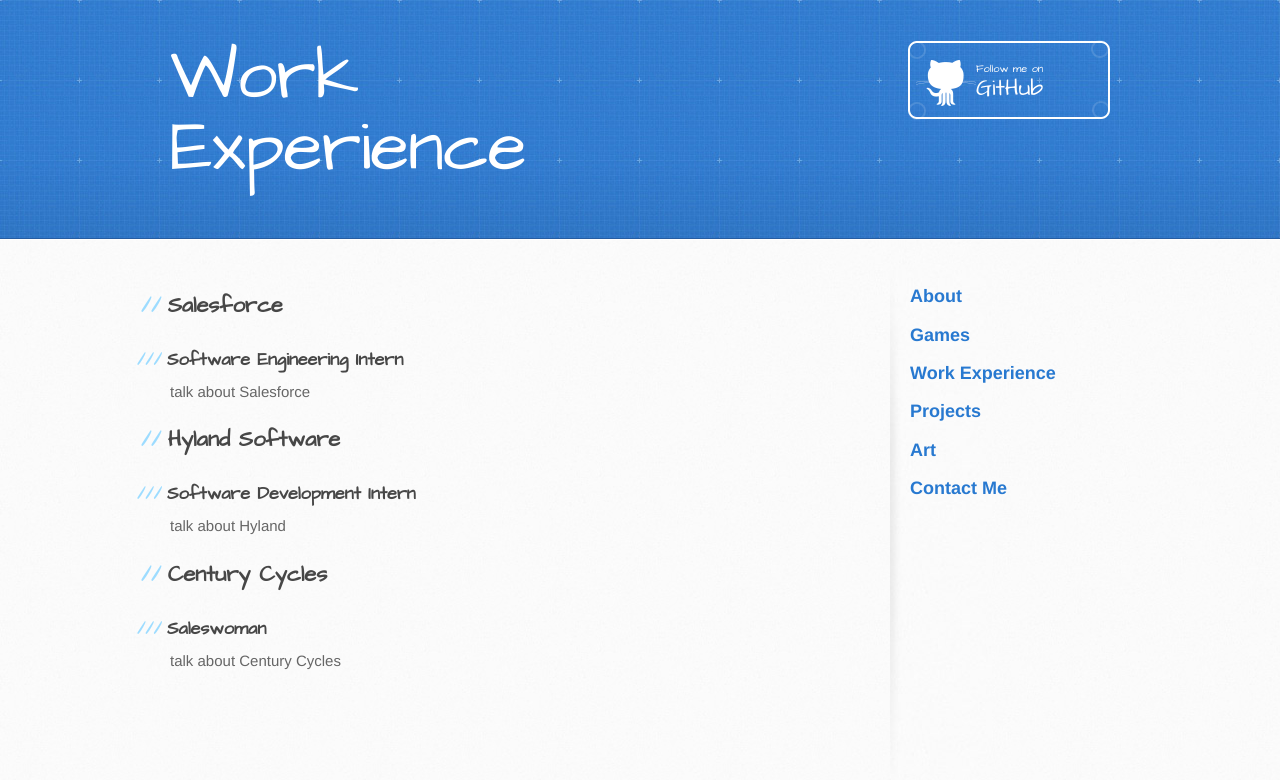
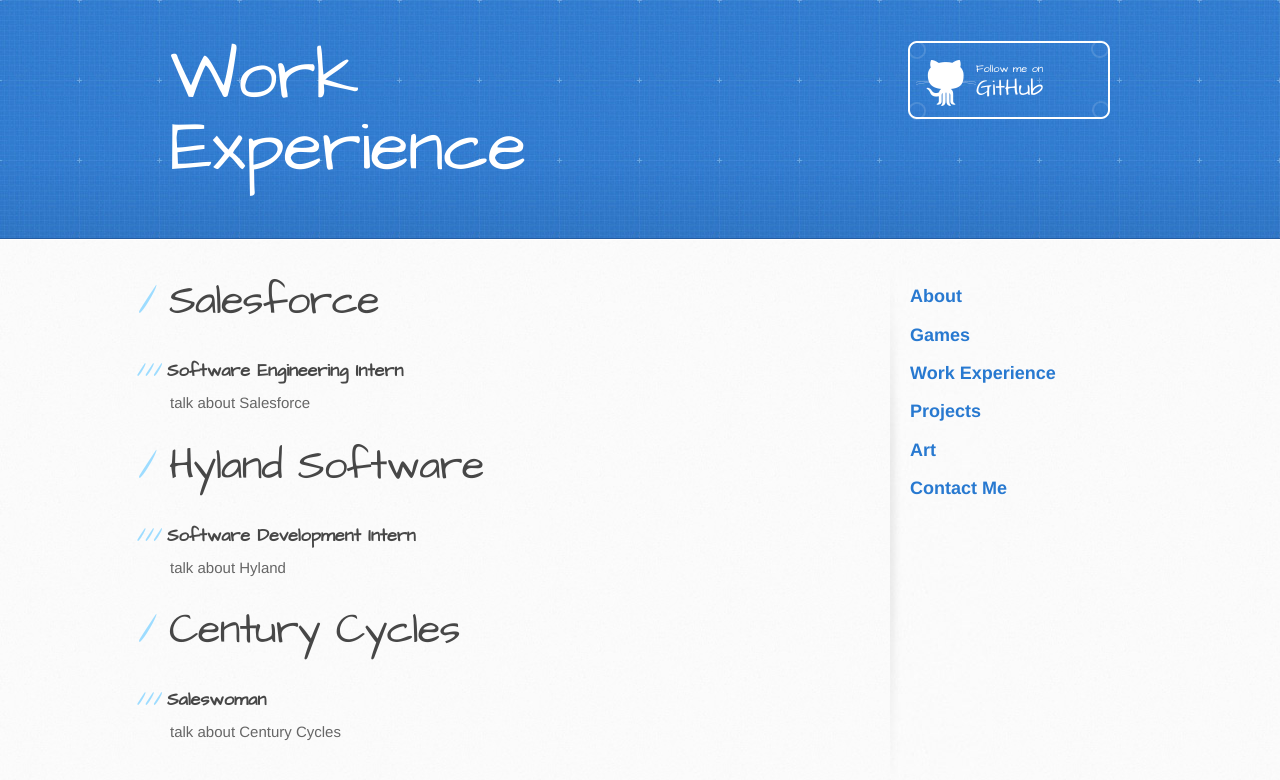
Before and after one commit to zaheelee/zaheelee.github.io, a plain HTML site: page work-experience.html in a window 1280 px wide. Drawn offline with Linux system fonts and the light colour scheme.

Commit message:
there are gonna be so many tiny commits on this repo

```diff
--- a/work-experience.html
+++ b/work-experience.html
@@ -28,17 +28,17 @@
     <div id="content-wrapper">
       <div class="inner clearfix">
         <section id="main-content">
-          <h2>Salesforce</h2>
+          <h1>Salesforce</h1>
           <h3>Software Engineering Intern</h3>
           <p>
           	talk about Salesforce
           </p>
-          <h2>Hyland Software</h2>
+          <h1>Hyland Software</h1>
           <h3>Software Development Intern</h3>
           <p>
           	talk about Hyland
           </p>
-          <h2>Century Cycles</h2>
+          <h1>Century Cycles</h1>
           <h3>Saleswoman</h3>
           <p>
           	talk about Century Cycles
```
